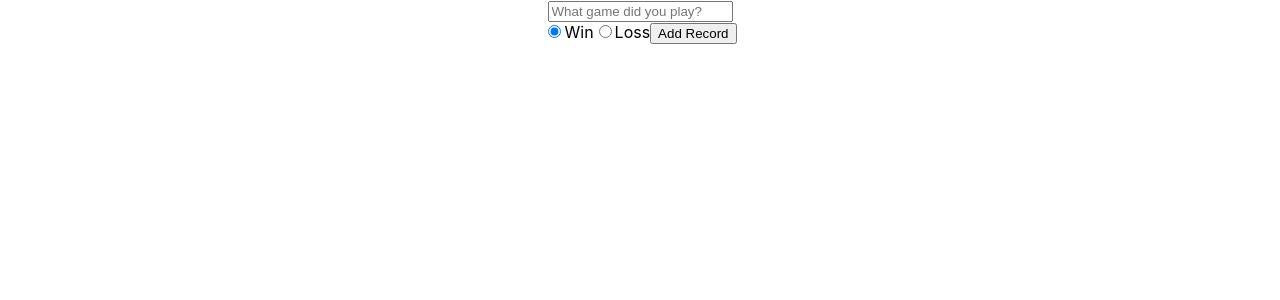
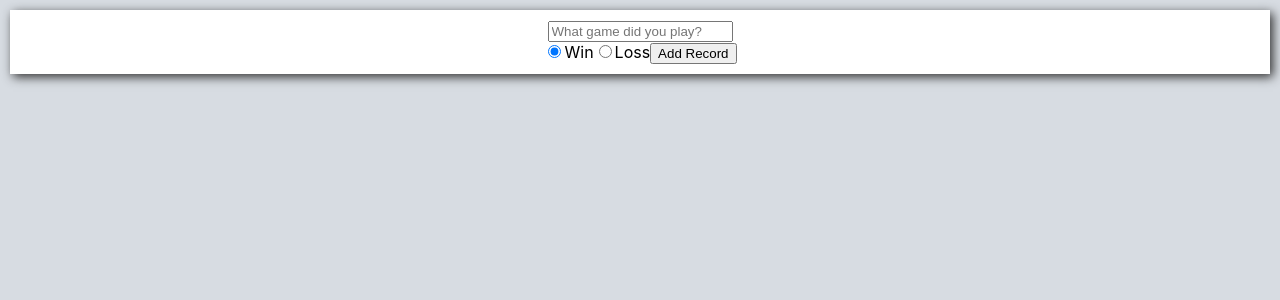
Before and after one commit to tholmes741/winrate, a React (Create React App) app: page / in a window 1280 px wide. Shown: the top 300 px of the page. Built offline with nearby package versions, Linux system fonts and the light colour scheme.

Commit message:
basic styling

```diff
--- a/src/App.js
+++ b/src/App.js
@@ -1,5 +1,6 @@
 import RecordList from './records/RecordList';
 import NewRecordForm from './records/NewRecordForm';
+import { AppBody } from './components';
 import './App.css';
 
 function App() {
@@ -24,10 +25,10 @@ function App() {
     //     }
     // ]
     return (
-        <div className="App">
+        <AppBody>
             <RecordList />
             <NewRecordForm />
-        </div>
+        </AppBody>
     );
 }
 
--- /dev/null
+++ b/src/components.js
@@ -0,0 +1,17 @@
+import React from 'react';
+import styled from 'styled-components';
+
+export const AppBody = styled.div`
+    text-align: center;
+    background: #d7dce2;
+    min-height: 100vh;
+    display: flex;
+    flex-direction: column;
+`;
+
+export const SectionCard = styled.div`
+    background: white;
+    margin: 10px;
+    padding: 10px;
+    box-shadow: 3px 3px 10px #313131;
+`;
--- a/src/records/NewRecordForm.jsx
+++ b/src/records/NewRecordForm.jsx
@@ -1,13 +1,14 @@
 import React, { useState } from 'react';
 import { connect } from 'react-redux';
 import { create_record } from './actions';
+import { SectionCard } from '../components';
 
 const NewRecordForm = ({ onAddRecordPressed }) => {
     const [gameValue, setGameValue] = useState('');
     const [wonValue, setWonValue] = useState(true);
 
     return (
-        <div>
+        <SectionCard>
             <input
                 type="text"
                 placeholder="What game did you play?"
@@ -36,7 +37,7 @@ const NewRecordForm = ({ onAddRecordPressed }) => {
                     id: Math.floor(Math.random() * 100)
                 })}>
                 Add Record</button>
-        </div>
+        </SectionCard>
     );
 }
 
```
